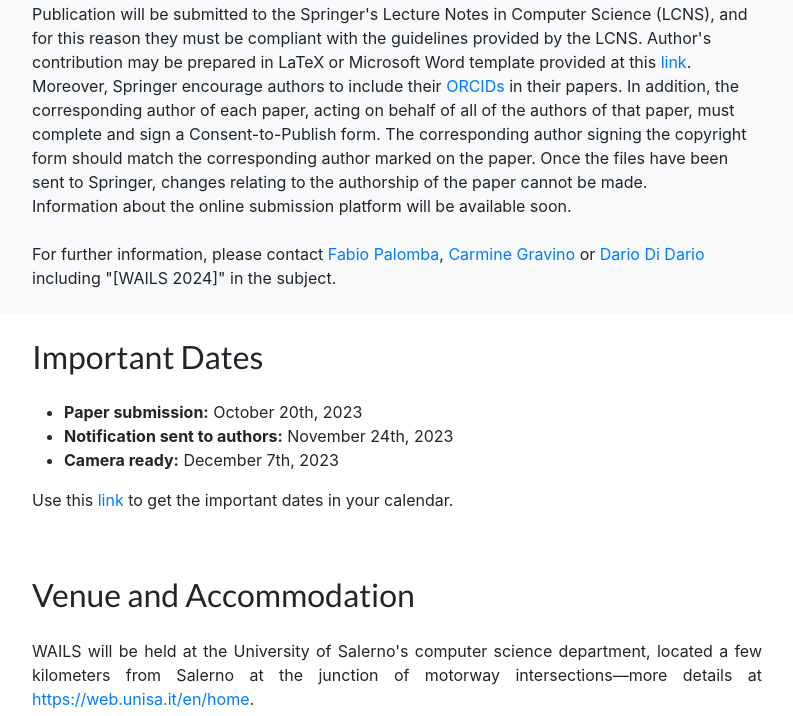
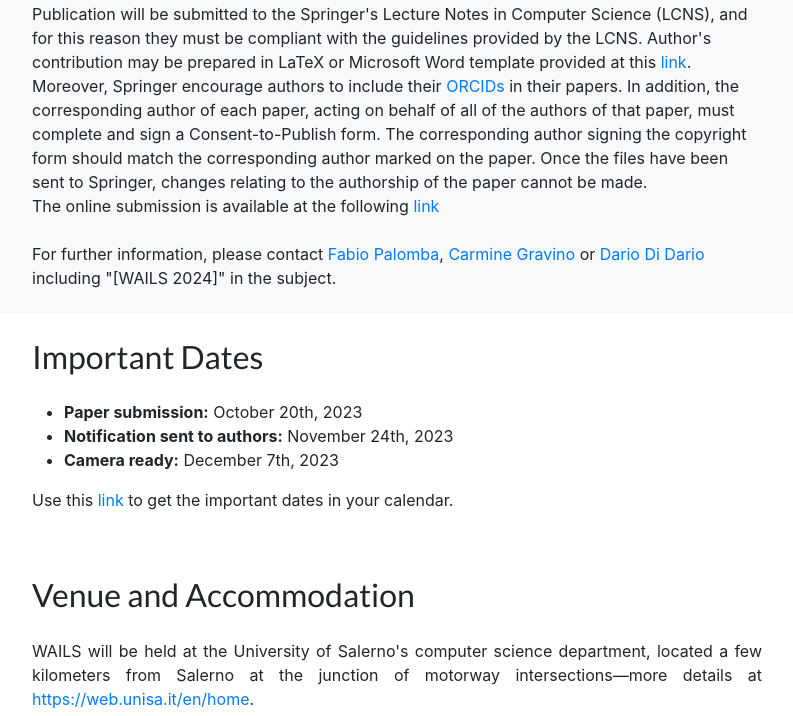
Before and after one commit to Wails2024/Wails2024.github.io, a website with bundled scripts: page index.html in a window 1280 px wide. Shown: the part 2084-2800 px from the top of the page, without its empty margins (243-1036 px from the left). Built offline with nearby package versions, Linux system fonts and the light colour scheme; grey boxes are pictures that could not be loaded.

Commit message:
Fix sub.

```diff
--- a/index.html
+++ b/index.html
@@ -202,7 +202,7 @@
           Author's contribution may be prepared in LaTeX or Microsoft Word template provided at this <a href="https://www.springer.com/gp/computer-science/lncs/conference-proceedings-guidelines">link</a>. Moreover, Springer encourage authors to include their <a href="https://www.springer.com/gp/authors-editors/orcid?wt_mc=Other.Other.1.AUT642.ORCID+proceedings+pilot+2017&utm_medium=other&utm_source=other&utm_content=8232017&utm_campaign=1_barz01_orcid+proceedings+pilot+2017">ORCIDs</a> in their papers. In addition, the corresponding author of each paper,
           acting on behalf of all of the authors of that paper, must complete and sign a Consent-to-Publish form. The corresponding author signing the copyright form should match the corresponding author marked on the paper. Once the files have been sent to Springer, changes relating to the authorship of the paper cannot be made.
           <br>
-          Information about the online submission platform will be available soon.
+          The online submission is available at the following <a href="https://equinocs.springernature.com/service/WAILS2024">link</a>
           <br>
           <br>
           For further information, please contact <a href="mailto:fpalomba@unisa.it">Fabio Palomba</a>, <a href="mailto:gravino@unisa.it">Carmine Gravino</a> or <a href="mailto:ddidario@unisa.it">Dario Di Dario</a> including "[WAILS 2024]" in the subject.
```
